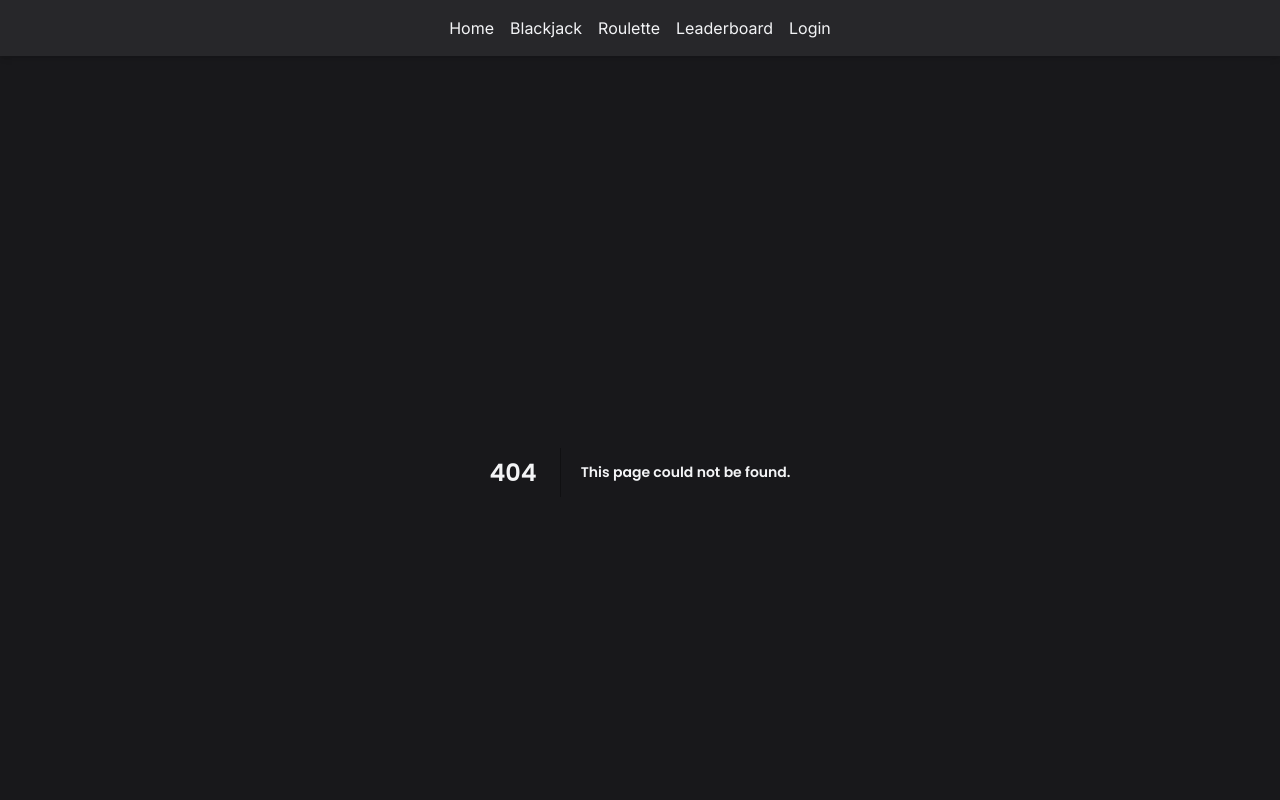
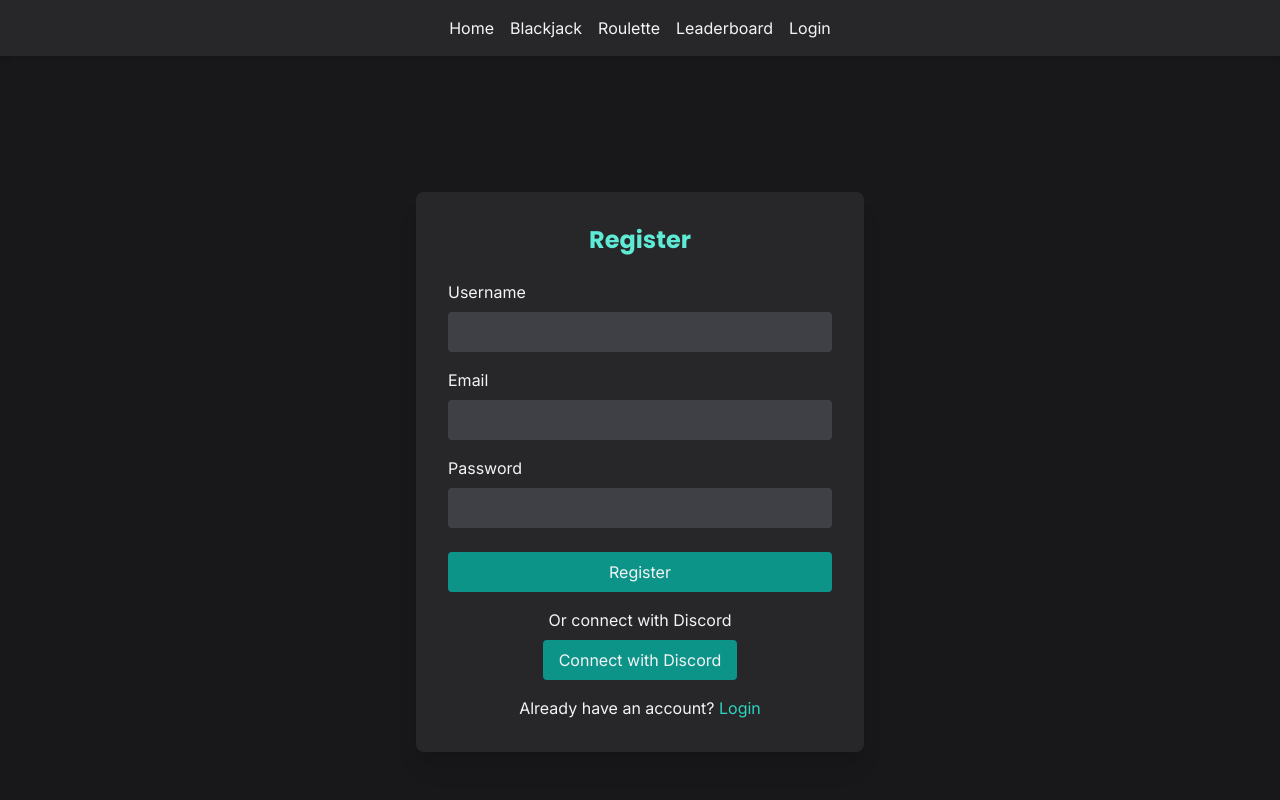
Before and after one commit to Adika713/gambling-website-frontend, a Next.js app: page /register in a window 1280 px wide. Before the commit this address had no page. Shown: the top 800 px of the page. Built offline with nearby package versions, Linux system fonts and the light colour scheme.

Commit message:
Add register.js and update profile.js with Discord connect

```diff
--- a/pages/profile.js
+++ b/pages/profile.js
@@ -2,6 +2,7 @@ import { useState, useEffect, useContext } from 'react';
 import axios from 'axios';
 import { AuthContext } from '../pages/_app';
 import Link from 'next/link';
+import { useRouter } from 'next/router';
 
 export default function Profile() {
   const { isAuthenticated, balance } = useContext(AuthContext);
@@ -10,9 +11,19 @@ export default function Profile() {
   const [loading, setLoading] = useState(true);
   const [currentPage, setCurrentPage] = useState(1);
   const itemsPerPage = 10;
+  const router = useRouter();
 
+  // Handle Discord OAuth callback
   useEffect(() => {
-    if (isAuthenticated) {
+    const { token } = router.query;
+    if (token) {
+      console.log('Profile: Received token from Discord:', token.substring(0, 10) + '...');
+      localStorage.setItem('token', token);
+      router.replace('/profile', undefined, { shallow: true }); // Clear query params
+      fetchUser();
+    }
+  }, [router]);
+
   const fetchUser = async (attempt = 1) => {
     setLoading(true);
     setError('');
@@ -45,12 +56,17 @@ export default function Profile() {
       setLoading(false);
     }
   };
+
+  useEffect(() => {
+    if (isAuthenticated) {
       fetchUser();
     } else {
       setLoading(false);
       setError('Please log in to view your profile');
     }
   }, [isAuthenticated]);
+
+  const discordAuthUrl = `https://gambling-website-backend.onrender.com/auth/discord`;
 
   if (loading) {
     return (
@@ -88,7 +104,7 @@ export default function Profile() {
     );
   }
 
-  const { discordName, email, gameHistory = [] } = user;
+  const { discordName, discordId, discordAvatar, email, gameHistory = [] } = user;
   const totalPages = Math.ceil(gameHistory.length / itemsPerPage);
   const startIndex = (currentPage - 1) * itemsPerPage;
   const currentHistory = gameHistory.slice(startIndex, startIndex + itemsPerPage);
@@ -98,7 +114,30 @@ export default function Profile() {
       <div className="bg-zinc-800 p-8 rounded-lg shadow-xl max-w-2xl w-full">
         <h2 className="text-2xl font-bold mb-6 text-teal-300 text-center">Profile</h2>
         <div className="text-gray-100 mb-6">
-          <p><strong>Discord Name:</strong> {discordName || 'Unknown'}</p>
+          {discordId ? (
+            <div className="flex items-center mb-4">
+              {discordAvatar && (
+                <img
+                  src={discordAvatar}
+                  alt="Discord PFP"
+                  className="w-12 h-12 rounded-full mr-4"
+                />
+              )}
+              <div>
+                <p><strong>Discord:</strong> {discordName || 'Unknown'} (Discord is connected)</p>
+              </div>
+            </div>
+          ) : (
+            <div className="mb-4">
+              <p className="text-gray-100 mb-2">Connect your Discord account</p>
+              <a
+                href={discordAuthUrl}
+                className="inline-block bg-teal-600 text-gray-100 px-4 py-2 rounded hover:bg-teal-700 transition"
+              >
+                Connect with Discord
+              </a>
+            </div>
+          )}
           <p><strong>Email:</strong> {email}</p>
           <p><strong>Balance:</strong> {balance} credits</p>
         </div>
@@ -122,7 +161,9 @@ export default function Profile() {
                     <td className="p-2">{bet.game}</td>
                     <td className="p-2 text-right">{bet.amount} credits</td>
                     <td className="p-2 text-right">{bet.outcome}</td>
-                    <td className="p-2 text-right">{new Date(bet.date).toLocaleDateString()}</td>
+                    <td className="p-2 text-right">{
+
+new Date(bet.date).toLocaleDateString()}</td>
                   </tr>
                 ))}
               </tbody>
--- /dev/null
+++ b/pages/register.js
@@ -0,0 +1,113 @@
+import { useState, useContext, useEffect } from 'react';
+import axios from 'axios';
+import { useRouter } from 'next/router';
+import { AuthContext } from '../pages/_app';
+import Link from 'next/link';
+
+export default function Register() {
+  const [email, setEmail] = useState('');
+  const [password, setPassword] = useState('');
+  const [username, setUsername] = useState('');
+  const [error, setError] = useState('');
+  const { setIsAuthenticated, refreshBalance } = useContext(AuthContext);
+  const router = useRouter();
+
+  // Handle Discord OAuth callback
+  useEffect(() => {
+    const { token } = router.query;
+    if (token) {
+      console.log('Register: Received token from Discord:', token.substring(0, 10) + '...');
+      localStorage.setItem('token', token);
+      setIsAuthenticated(true);
+      refreshBalance();
+      router.push('/profile');
+    }
+  }, [router, setIsAuthenticated, refreshBalance]);
+
+  const handleSubmit = async (e) => {
+    e.preventDefault();
+    setError('');
+    try {
+      const res = await axios.post(`${process.env.NEXT_PUBLIC_API_URL}/auth/register`, {
+        email,
+        password,
+        username,
+      });
+      console.log('Register response:', res.data);
+      localStorage.setItem('token', res.data.token);
+      setIsAuthenticated(true);
+      await refreshBalance();
+      router.push('/profile');
+    } catch (err) {
+      console.error('Register error:', err.response?.data || err.message);
+      setError(err.response?.data?.message || 'Failed to register');
+    }
+  };
+
+  const discordAuthUrl = `https://gambling-website-backend.onrender.com/auth/discord`;
+
+  return (
+    <div className="min-h-screen bg-zinc-900 flex items-center justify-center p-4">
+      <div className="bg-zinc-800 p-8 rounded-lg shadow-xl max-w-md w-full">
+        <h2 className="text-2xl font-bold mb-6 text-teal-300 text-center">Register</h2>
+        {error && <p className="text-red-500 mb-4">{error}</p>}
+        <form onSubmit={handleSubmit}>
+          <div className="mb-4">
+            <label htmlFor="username" className="block text-gray-100 mb-2">Username</label>
+            <input
+              type="text"
+              id="username"
+              value={username}
+              onChange={(e) => setUsername(e.target.value)}
+              className="w-full p-2 rounded bg-zinc-700 text-gray-100 focus:outline-none focus:ring-2 focus:ring-teal-600"
+              required
+            />
+          </div>
+          <div className="mb-4">
+            <label htmlFor="email" className="block text-gray-100 mb-2">Email</label>
+            <input
+              type="email"
+              id="email"
+              value={email}
+              onChange={(e) => setEmail(e.target.value)}
+              className="w-full p-2 rounded bg-zinc-700 text-gray-100 focus:outline-none focus:ring-2 focus:ring-teal-600"
+              required
+            />
+          </div>
+          <div className="mb-6">
+            <label htmlFor="password" className="block text-gray-100 mb-2">Password</label>
+            <input
+              type="password"
+              id="password"
+              value={password}
+              onChange={(e) => setPassword(e.target.value)}
+              className="w-full p-2 rounded bg-zinc-700 text-gray-100 focus:outline-none focus:ring-2 focus:ring-teal-600"
+              required
+            />
+          </div>
+          <button
+            type="submit"
+            className="w-full bg-teal-600 text-gray-100 py-2 rounded hover:bg-teal-700 transition"
+          >
+            Register
+          </button>
+        </form>
+        <div className="mt-4 text-center">
+          <p className="text-gray-100 mb-2">Or connect with Discord</p>
+          <a
+            href={discordAuthUrl}
+            className="inline-block bg-teal-600 text-gray-100 px-4 py-2 rounded hover:bg-teal-700 transition"
+          >
+            Connect with Discord
+          </a>
+        </div>
+        <p className="mt-4 text-gray-100 text-center">
+          Already have an account?{' '}
+          <Link href="/login" className="text-teal-400 hover:text-teal-300">
+            Login
+          </Link>
+        </p>
+      </div>
+    </div>
+  );
+}
```
Lines whose indentation alone changed are shown as unchanged.
